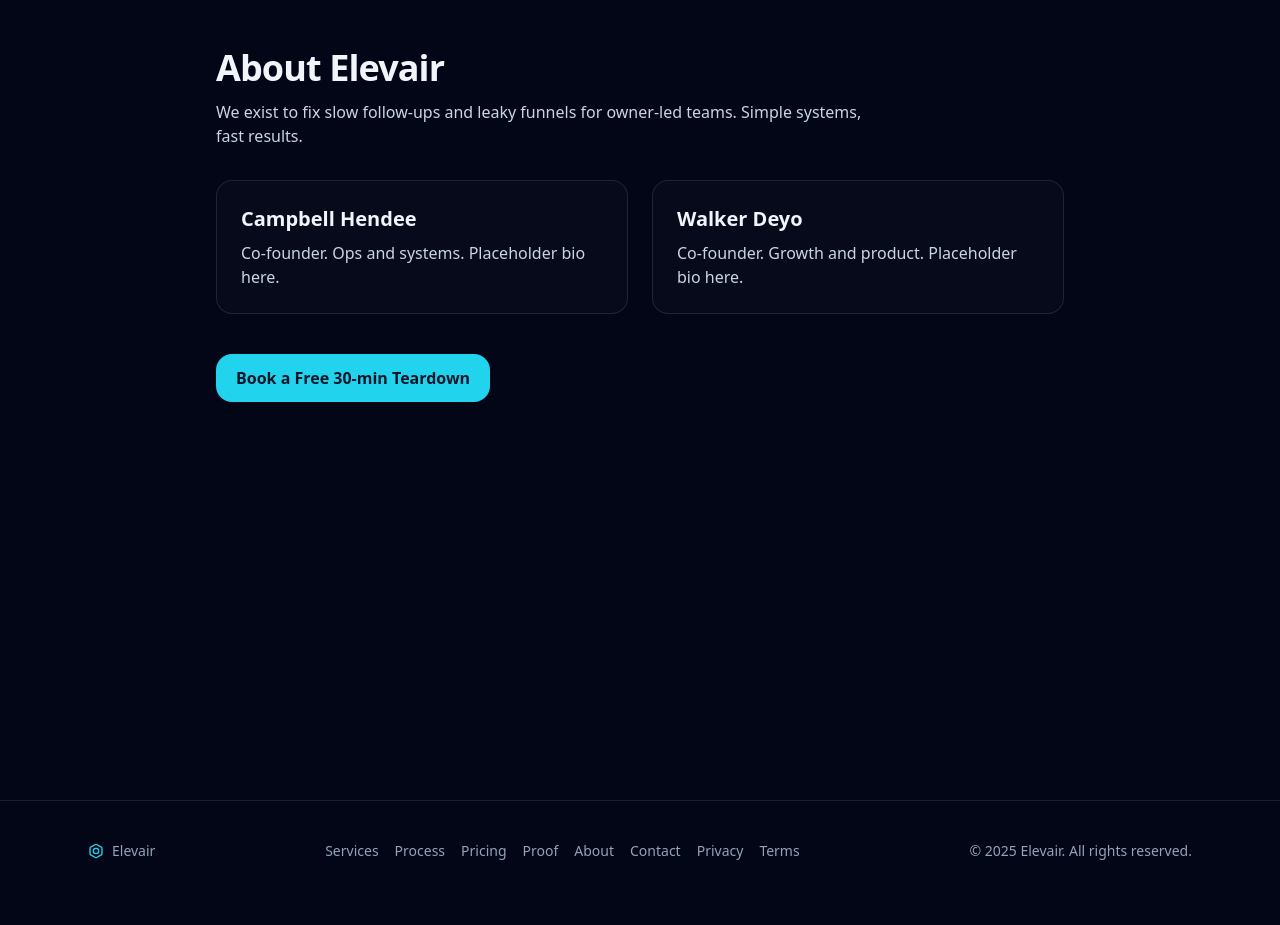
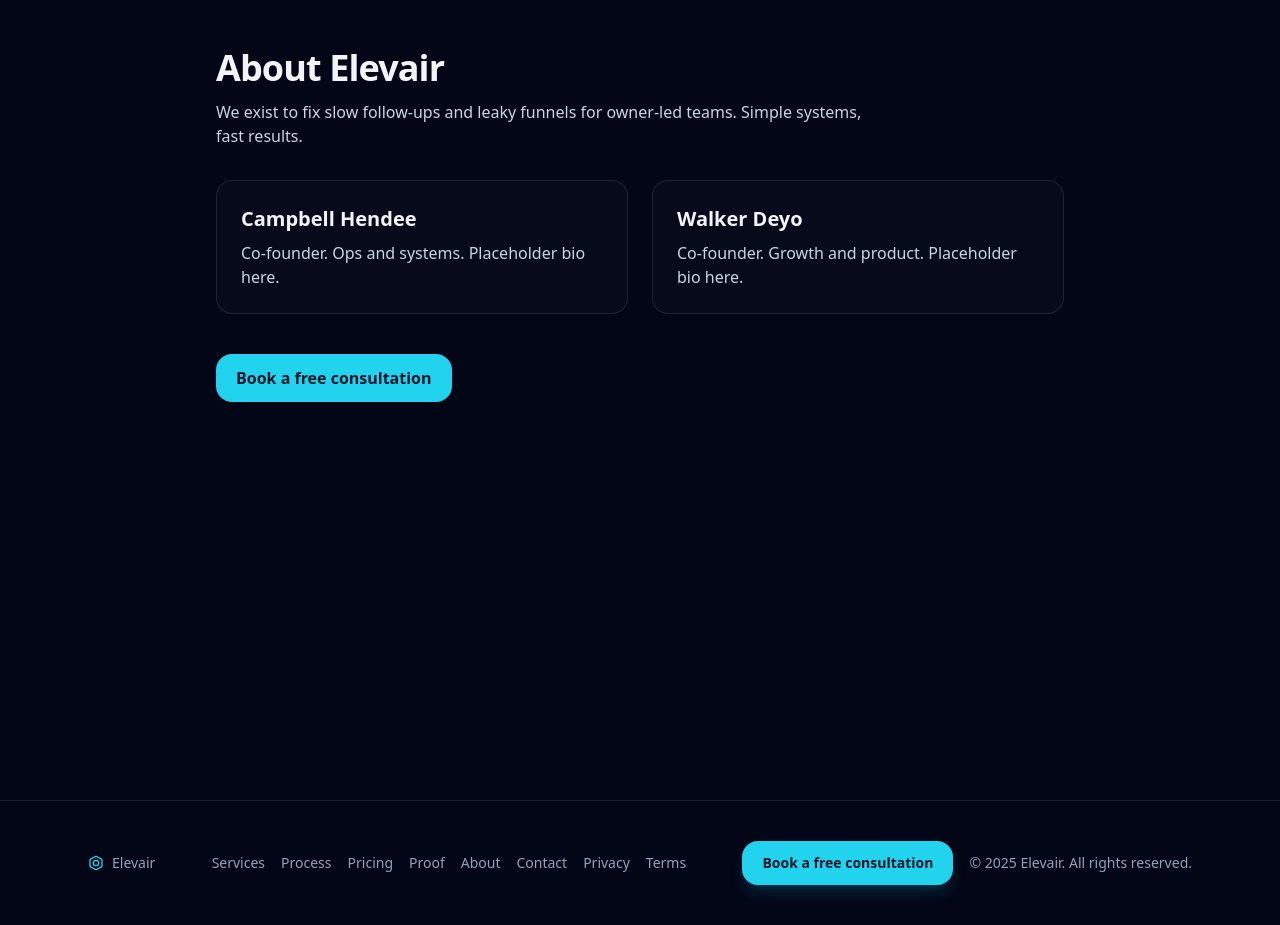
Before and after one commit to campbellhendee/elevair-clean, a Next.js app: page /about in a window 1280 px wide. Before the commit the page ends 901 px from the top, so only its background shows below. Built offline with nearby package versions, Linux system fonts and the light colour scheme; no server answers.

Commit message:
Copy cleanup: replace teardown wording and remove '(30 mins)'; fix thanks CTA; ensure Calendly page reads consultation

```diff
--- a/app/about/page.tsx
+++ b/app/about/page.tsx
@@ -15,7 +15,7 @@ export default function AboutPage() {
           </div>
         </div>
         <div className="mt-10">
-          <a href="/book" className="inline-flex items-center gap-2 rounded-2xl bg-cyan-400 px-5 py-3 text-slate-900 font-semibold hover:bg-cyan-300 transition">Book a Free 30‑min Teardown</a>
+          <a href="/book" className="inline-flex items-center gap-2 rounded-2xl bg-cyan-400 px-5 py-3 text-slate-900 font-semibold hover:bg-cyan-300 transition">Book a free consultation</a>
         </div>
       </div>
     </main>
--- a/app/book/page.tsx
+++ b/app/book/page.tsx
@@ -12,6 +12,7 @@ export default function BookPage() {
     const utm = qs ? `&${qs.slice(1)}` : '';
     return `${base}${q}${utm}`;
   }, [base, color, qs]);
+  const hasCalendly = base.trim().length > 0;
 
   useEffect(() => {
     function onMsg(e: MessageEvent) {
@@ -27,13 +28,27 @@ export default function BookPage() {
   return (
     <main className="min-h-screen bg-slate-950 text-slate-100">
       <div className="mx-auto w-full max-w-4xl px-6 py-12">
-        <h1 className="text-3xl md:text-4xl font-bold tracking-tight text-center">Book your free teardown</h1>
+        <h1 className="text-3xl md:text-4xl font-bold tracking-tight text-center">Book your free consultation</h1>
         <p className="text-center text-slate-300 mt-2">
-          Pick a time (30 mins). We’ll review your website, forms, follow-ups, and response speed.
+          Pick a time. We’ll review your website, forms, follow-ups, and response speed.
           You leave with a short plan and quick wins.
         </p>
-        <div className="calendly-inline-widget mt-8" data-url={url} style={{ minWidth: '320px', height: '740px' }} />
-        <Script src="https://assets.calendly.com/assets/external/widget.js" strategy="afterInteractive" />
+        {hasCalendly ? (
+          <>
+            <div className="calendly-inline-widget mt-8" data-url={url} style={{ minWidth: '320px', height: '740px' }} />
+            <Script src="https://assets.calendly.com/assets/external/widget.js" strategy="afterInteractive" />
+          </>
+        ) : (
+          <div className="mt-8 rounded-2xl border border-white/10 bg-white/[.02] p-6 text-center">
+            <p className="text-slate-300">
+              Our booking calendar is temporarily unavailable. Please email{' '}
+              <a className="underline" href={`mailto:${process.env.NEXT_PUBLIC_SUPPORT_EMAIL || 'growth@elevair.org'}`}>
+                {process.env.NEXT_PUBLIC_SUPPORT_EMAIL || 'growth@elevair.org'}
+              </a>{' '}
+              or use the <a className="underline" href="/contact">contact form</a>.
+            </p>
+          </div>
+        )}
       </div>
     </main>
   );
--- a/app/contact/page.tsx
+++ b/app/contact/page.tsx
@@ -5,7 +5,7 @@ import { getUTMSearch } from '../../lib/analytics';
 import FallbackForm from './fallback-form';
 
 export default function ContactPage() {
-  const email = process.env.NEXT_PUBLIC_SUPPORT_EMAIL ?? '';
+  const email = process.env.NEXT_PUBLIC_SUPPORT_EMAIL ?? 'growth@elevair.org';
   const base = process.env.NEXT_PUBLIC_TALLY_URL ?? '';
   const qs = getUTMSearch();
   const url = useMemo(() => {
@@ -18,8 +18,8 @@ export default function ContactPage() {
         <h1 className="text-3xl md:text-4xl font-bold tracking-tight text-center">Contact us</h1>
         <p className="text-center text-slate-300 mt-2">
           Prefer email? Reach out at{' '}
-          <a className="underline" href={`mailto:${email}`}>{email || 'support@example.com'}</a>
-          {' '}or go ahead and <Link className="underline" href="/book">book a 30‑min teardown</Link> now.
+          <a className="underline" href={`mailto:${email}`}>{email ? email : 'Growth@Elevair.org'}</a>
+          {' '}or go ahead and <Link className="underline" href="/book">book a free consultation</Link> now.
         </p>
         <iframe
           data-tally-src={url}
@@ -34,7 +34,7 @@ export default function ContactPage() {
         <script async src="https://tally.so/widgets/embed.js"></script>
         <div className="mt-8">
           <h2 className="text-xl font-semibold">Having trouble with the form?</h2>
-          <p className="text-slate-300 mt-1">Email us or use the simple form below. Or <Link href="/book" className="underline">book a 30‑min teardown</Link> now.</p>
+    <p className="text-slate-300 mt-1">Email us or use the simple form below. Or <Link href="/book" className="underline">book a free consultation</Link> now.</p>
           <FallbackForm email={email} />
         </div>
       </div>
--- a/app/page.tsx
+++ b/app/page.tsx
@@ -50,7 +50,7 @@ function Header() {
           <a href="/about" className="hover:text-white">About</a>
           <a href="/contact" className="hover:text-white">Contact</a>
         </nav>
-        <CTAButton href="/book" placement="header" className="hidden md:inline-flex">Book a Free 30-min Teardown</CTAButton>
+  <CTAButton href="/book" placement="header" className="hidden md:inline-flex">Book a free consultation</CTAButton>
       </Container>
     </header>
   );
@@ -73,7 +73,7 @@ function Hero() {
           We fix slow follow‑ups and leaky funnels fast. We install &lt;5‑minute speed‑to‑lead, 5‑touch follow‑ups, and clean CRM automations so you book more calls in 14–30 days.
         </p>
         <div className="mt-8 flex flex-wrap gap-4">
-          <CTAButton href="/book" placement="hero">Book a Free 30-min Teardown <ArrowRight className="h-4 w-4" /></CTAButton>
+          <CTAButton href="/book" placement="hero">Book a free consultation <ArrowRight className="h-4 w-4" /></CTAButton>
           <a href="/#proof" className="inline-flex items-center gap-2 rounded-2xl border border-white/20 px-5 py-3 text-white hover:bg-white/5" data-placement="hero-proof" onClick={() => trackBookClick('hero-proof')}>
             See Before/After Results
           </a>
@@ -200,7 +200,7 @@ function ResultsCTA() {
               <h3 className="text-2xl font-bold">Speed‑to‑lead up, bookings up, revenue up.</h3>
               <p className="mt-2 text-slate-300">If we can’t show impact in 30 days, we shouldn’t be there.</p>
             </div>
-            <CTAButton href="/book" placement="section">Book a Free 30-min Teardown <ArrowRight className="h-4 w-4" /></CTAButton>
+            <CTAButton href="/book" placement="section">Book a free consultation <ArrowRight className="h-4 w-4" /></CTAButton>
           </div>
         </div>
       </Container>
@@ -293,10 +293,10 @@ function FinalCTA() {
     <section id="book" className="relative">
       <Container className="py-18 md:py-24">
         <div className="rounded-3xl border border-white/10 bg-[linear-gradient(135deg,rgba(34,211,238,0.10),rgba(2,6,23,0.8))] p-8 md:p-12 text-center">
-          <h3 className="text-3xl md:text-4xl font-extrabold">Request a Free Teardown</h3>
+          <h3 className="text-3xl md:text-4xl font-extrabold">Request a free consultation</h3>
           <p className="mt-3 text-slate-300 max-w-2xl mx-auto">Share a bit about your sales flow. We'll respond within 24 hours with quick wins and next steps.</p>
           <div className="mt-6 flex flex-col sm:flex-row items-center justify-center gap-3">
-            <CTAButton href="/book" placement="section">Book a Free 30-min Teardown <ArrowRight className="h-4 w-4" /></CTAButton>
+            <CTAButton href="/book" placement="section">Book a free consultation <ArrowRight className="h-4 w-4" /></CTAButton>
             <a href="mailto:campbellhendee@elevair.org,williamdeyo@elevair.org?subject=Consultation%20request" className="rounded-2xl border border-white/20 px-6 py-3 font-semibold hover:bg-white/5 inline-flex items-center gap-2">
               Prefer email? growth@elevair.org
             </a>
--- a/app/thanks/page.tsx
+++ b/app/thanks/page.tsx
@@ -8,9 +8,9 @@ export default function ThanksPage() {
   return (
     <main className="min-h-screen bg-slate-950 text-slate-100">
       <div className="mx-auto w-full max-w-3xl px-6 py-16 text-center">
-        <h1 className="text-3xl md:text-4xl font-bold mb-4">Thanks — last step: book your teardown</h1>
+    <h1 className="text-3xl md:text-4xl font-bold mb-4">Thanks — last step: book your consultation</h1>
         <p className="text-slate-300 mb-6">Your details are in. Grab a time now so we can prep a mini plan for your exact funnel.</p>
-        <CTAButton href="/book" placement="thanks">Book Now (30 mins)</CTAButton>
+  <CTAButton href="/book" placement="thanks">Book your free consultation</CTAButton>
       </div>
     </main>
   );
--- a/components/Capabilities.tsx
+++ b/components/Capabilities.tsx
@@ -109,7 +109,7 @@ export default function Capabilities() {
 
               <div className="relative mt-4">
                 <CTAButton href="/book" placement="section" variant="secondary" className="text-xs">
-                  Book a Free 30-min Teardown
+                  Book a free consultation
                   <Sparkles className="h-3.5 w-3.5" />
                 </CTAButton>
               </div>
--- a/components/Footer.tsx
+++ b/components/Footer.tsx
@@ -3,9 +3,9 @@ import { Bolt } from "lucide-react";
 export default function Footer() {
   return (
     <footer className="border-t border-white/10">
-      <div className="mx-auto w-full max-w-6xl px-6 py-10 flex flex-col md:flex-row items-center justify-between gap-4 text-sm text-slate-400">
+      <div className="mx-auto w-full max-w-6xl px-6 py-8 md:py-10 flex flex-col md:flex-row md:items-center md:justify-between gap-6 text-sm text-slate-400">
         <div className="flex items-center gap-2"><Bolt className="h-4 w-4 text-cyan-400" /><span>Elevair</span></div>
-        <div className="flex items-center gap-4">
+        <div className="flex flex-wrap items-center justify-center gap-4">
           <a href="#services" className="hover:text-white">Services</a>
           <a href="#process" className="hover:text-white">Process</a>
           <a href="#pricing" className="hover:text-white">Pricing</a>
@@ -15,7 +15,16 @@ export default function Footer() {
           <a href="/privacy" className="hover:text-white">Privacy</a>
           <a href="/terms" className="hover:text-white">Terms</a>
         </div>
-        <div>© {new Date().getFullYear()} Elevair. All rights reserved.</div>
+        <div className="flex items-center gap-4">
+          <a
+            href="/book"
+            aria-label="Book a free consultation"
+            className="inline-flex items-center gap-2 rounded-2xl bg-cyan-400 px-5 py-3 font-semibold text-slate-900 hover:bg-cyan-300 shadow-lg shadow-cyan-500/20 transition"
+          >
+            Book a free consultation
+          </a>
+          <span>© {new Date().getFullYear()} Elevair. All rights reserved.</span>
+        </div>
       </div>
     </footer>
   );
--- a/components/StickyBar.tsx
+++ b/components/StickyBar.tsx
@@ -6,7 +6,7 @@ const phone = process.env.NEXT_PUBLIC_PHONE;
 export default function StickyBar() {
   return (
     <div aria-label="Sticky actions" style={barStyle}>
-      <CTAButton href="/book" placement="sticky">Book a Free 30-min Teardown</CTAButton>
+  <CTAButton href="/book" placement="sticky">Book a free consultation</CTAButton>
       {phone ? <a href={`tel:${phone}`} aria-label="Call us" style={phoneBtnStyle}>📞</a> : null}
     </div>
   );
```
Also changed, not shown: components/ProductGrid.tsx (+7 -7 lines).
